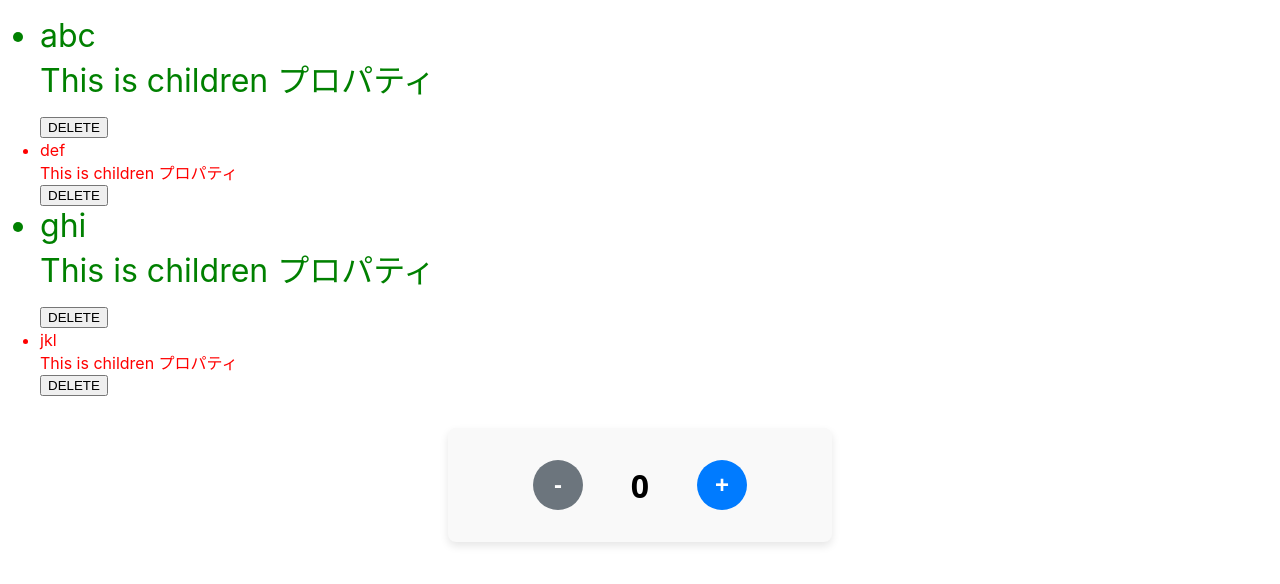
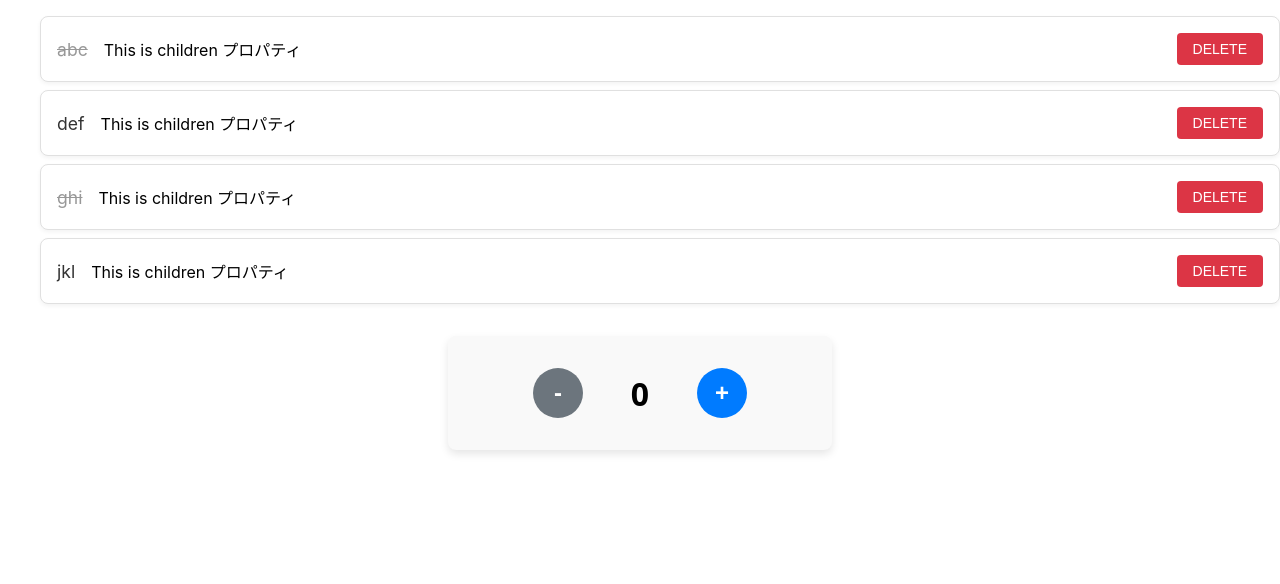
Before and after one commit to rikeda-cloud/react, a React (Create React App) app in the folder my-app/: page / in a window 1280 px wide. Shown: the top 584 px of the page. Built offline with nearby package versions, Linux system fonts and the light colour scheme.

Commit message:
[update] TodoItem Component style by GeminiCLI

```diff
--- a/my-app/src/TodoItem.tsx
+++ b/my-app/src/TodoItem.tsx
@@ -11,15 +11,53 @@ export function TodoItem(props: Props) {
 		console.log(props.todoItem.task);
 	}
 
-	const itemStyle = {
-		color: props.todoItem.completed ? "green" : "red",
-		fontSize: props.todoItem.completed ? "32px" : "16px",
+	// --- Styles ---
+	const liStyle: React.CSSProperties = {
+		display: 'flex',
+		alignItems: 'center',
+		justifyContent: 'space-between',
+		padding: '1rem',
+		margin: '0.5rem 0',
+		backgroundColor: '#ffffff',
+		border: '1px solid #e0e0e0',
+		borderRadius: '8px',
+		boxShadow: '0 2px 4px rgba(0,0,0,0.05)',
+		listStyleType: 'none',
+		transition: 'box-shadow 0.2s',
 	};
+
+	const taskStyle: React.CSSProperties = {
+		fontSize: '1.1rem',
+		color: '#333',
+		textDecoration: props.todoItem.completed ? 'line-through' : 'none',
+		opacity: props.todoItem.completed ? 0.5 : 1,
+	};
+
+	const contentWrapperStyle: React.CSSProperties = {
+		display: 'flex',
+		alignItems: 'center',
+		gap: '1rem',
+	};
+
+	const deleteButtonStyle: React.CSSProperties = {
+		padding: '0.5rem 1rem',
+		fontSize: '0.875rem',
+		color: '#fff',
+		backgroundColor: '#dc3545',
+		border: 'none',
+		borderRadius: '4px',
+		cursor: 'pointer',
+		transition: 'background-color 0.2s',
+	};
+	// --- End Styles ---
+
 	return (
-		<li style={itemStyle}>
-			{props.todoItem.task}
-			{props.children}
-			<button onClick={onDeleteButton}>DELETE</button>
+		<li style={liStyle}>
+			<div style={contentWrapperStyle}>
+				<span style={taskStyle}>{props.todoItem.task}</span>
+				{props.children}
+			</div>
+			<button style={deleteButtonStyle} onClick={onDeleteButton}>DELETE</button>
 		</li>
 	);
 }
```
